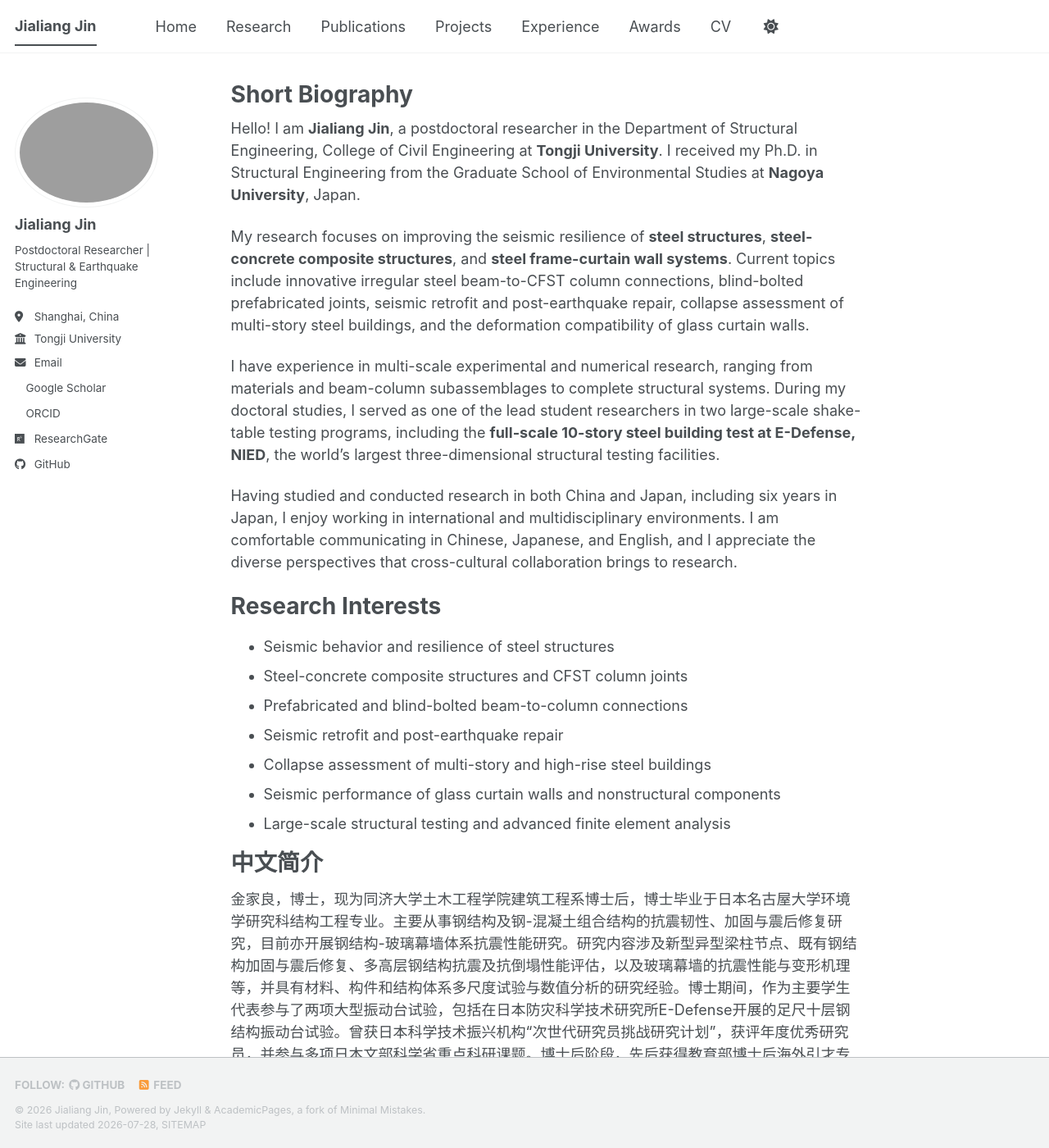
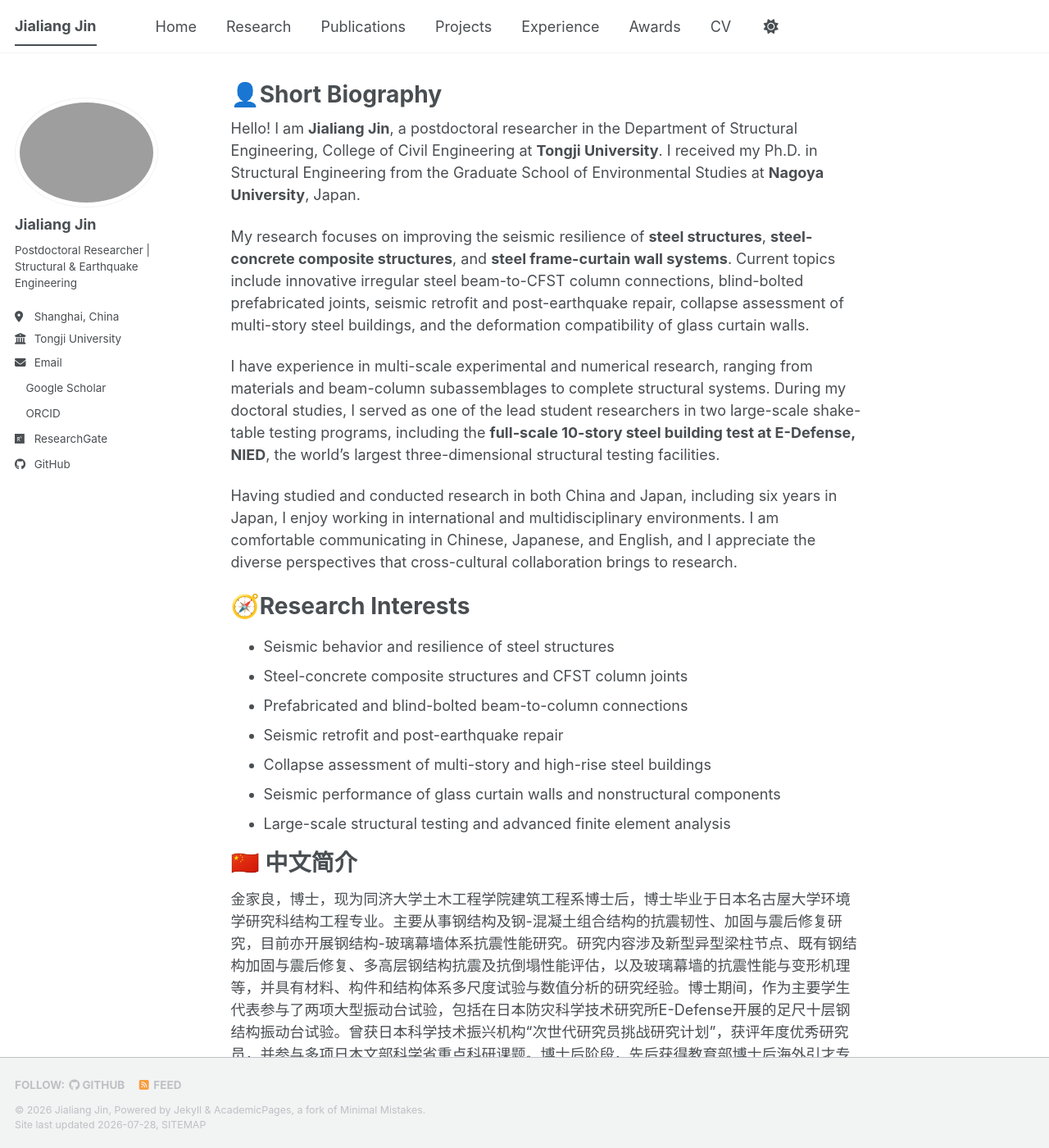
Before and after one commit to jialiangjin/jialiangjin.github.io, a Jekyll site: the page built from _pages/about.md, in a window 1280 px wide and 1400 px high. Shown: the whole window at 82% size. Built offline with Jekyll 4.4.1, drawn with Linux system fonts in a browser that asks for light colours; a style sheet for code colours, icons or effects is not loaded.

```diff
--- a/_pages/about.md
+++ b/_pages/about.md
@@ -1,6 +1,6 @@
 ---
 permalink: /
-title: "Short Biography"
+title: "👤Short Biography"
 author_profile: true
 redirect_from:
   - /about/
@@ -15,7 +15,7 @@ I have experience in multi-scale experimental and numerical research, ranging fr
 
 Having studied and conducted research in both China and Japan, including six years in Japan, I enjoy working in international and multidisciplinary environments. I am comfortable communicating in Chinese, Japanese, and English, and I appreciate the diverse perspectives that cross-cultural collaboration brings to research.
 
-Research Interests
+🧭Research Interests
 ======
 
 - Seismic behavior and resilience of steel structures
@@ -26,13 +26,13 @@ Research Interests
 - Seismic performance of glass curtain walls and nonstructural components
 - Large-scale structural testing and advanced finite element analysis
 
-中文简介
+🇨🇳 中文简介
 ======
 
 金家良，博士，现为同济大学土木工程学院建筑工程系博士后，博士毕业于日本名古屋大学环境学研究科结构工程专业。主要从事钢结构及钢-混凝土组合结构的抗震韧性、加固与震后修复研究，目前亦开展钢结构-玻璃幕墙体系抗震性能研究。研究内容涉及新型异型梁柱节点、既有钢结构加固与震后修复、多高层钢结构抗震及抗倒塌性能评估，以及玻璃幕墙的抗震性能与变形机理等，并具有材料、构件和结构体系多尺度试验与数值分析的研究经验。博士期间，作为主要学生代表参与了两项大型振动台试验，包括在日本防灾科学技术研究所E-Defense开展的足尺十层钢结构振动台试验。曾获日本科学技术振兴机构“次世代研究员挑战研究计划”，获评年度优秀研究员，并参与多项日本文部科学省重点科研课题。博士后阶段，先后获得教育部博士后海外引才专项、国家资助博士后研究人员计划、上海市白玉兰人才计划浦江项目、上海市博士后海外引进项目及上海市“超级博士后”激励计划等项目支持，并参与多项重要纵横向项目。
 近五年来，共发表学术论文50余篇，包括SCI期刊论文20余篇、EI期刊论文2篇、国际会议论文10篇（多数被EI收录）以及日本建筑学会年会论文22篇。其中，以第一作者或独立通讯作者身份发表期刊论文13篇，以第二作者身份发表6篇，相关SCI论文均发表于JCR一区或二区期刊。受邀担任《Engineering Structures》《Journal of Building Engineering》《Journal of Constructional Steel Research》《Scientific Reports》《Buildings》《Applied Sciences》等SCI期刊的审稿人。
 
-Contact
+✉️Contact
 ======
 
 For research collaboration, please contact me at [jialiangjin@tongji.edu.cn](mailto:jialiangjin@tongji.edu.cn).
```
